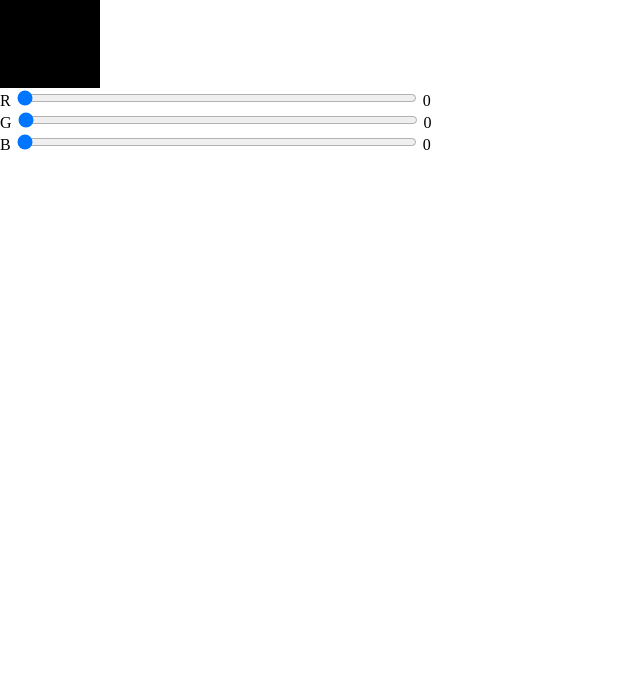
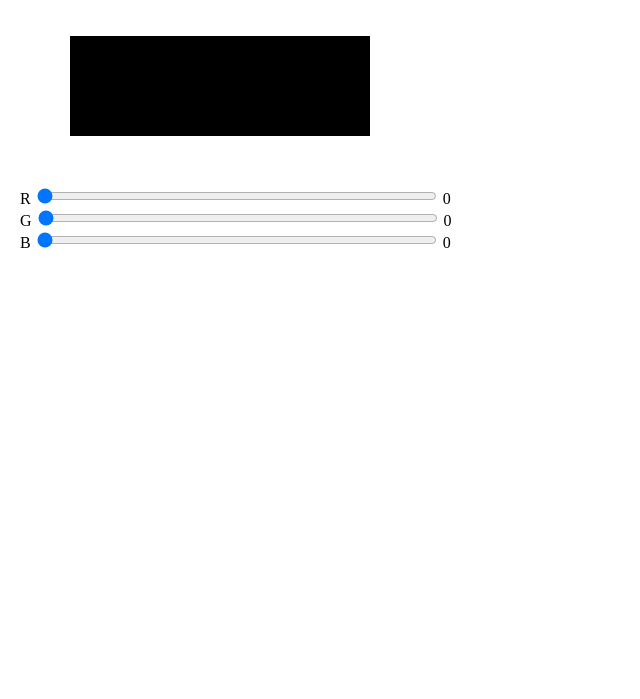
Before and after one commit to Repy/informatics-web, a plain HTML site: page color.html in a window 1280 px wide. Shown: the part 101-800 px from the top of the page, without its empty margins (0-640 px from the left). Drawn offline with Linux system fonts and the light colour scheme.

```diff
--- a/color.html
+++ b/color.html
@@ -1,5 +1,5 @@
 <!DOCTYPE html>
-<html lang="en">
+<html lang="ja">
 
 <head>
     <meta charset="UTF-8">
@@ -7,15 +7,19 @@
     <meta name="viewport" content="width=device-width, initial-scale=1.0">
     <title>カラー作成</title>
     <style>
-        html,
-        body {
+        html {
             margin: 0;
             padding: 0;
         }
+        body {
+            margin: 0;
+            padding: 20px;
+        }
 
         #area {
-            width: 100px;
+            width: 300px;
             height: 100px;
+            margin: 50px;
         }
         input[type="range"] {
             width: 400px;
```
Also changed, not shown: binary.html (+5 -1 lines), README.md.
